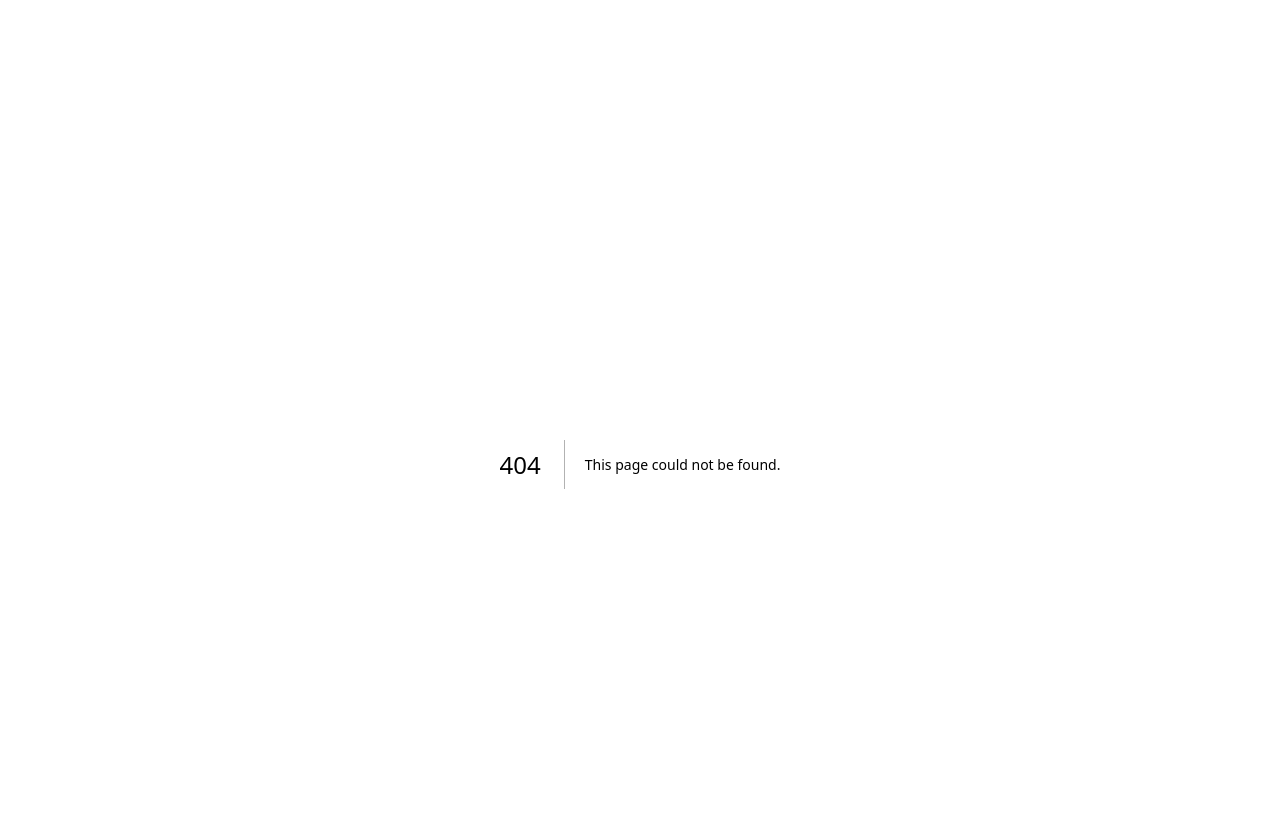
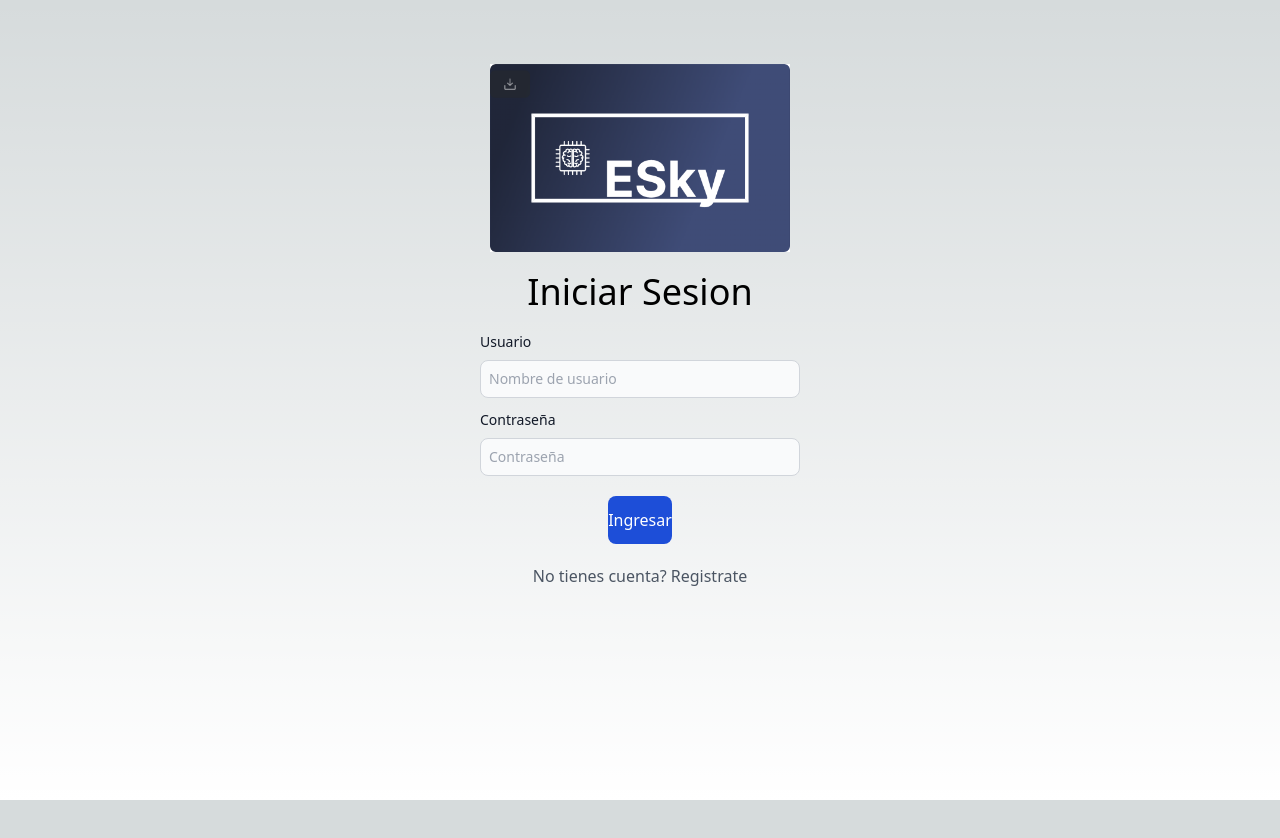
Before and after one commit to AlbaErik/Alba-Zanconi-proyecto-nextjs, a Next.js app in the folder nextjs-dashboard/: page /login in a window 1280 px wide. Before the commit this address had no page. Shown: the top 838 px of the page. After the commit the page ends 800 px from the top, so only its background shows below. Built offline with nearby package versions, Linux system fonts and the light colour scheme.

Commit message:
User login page

```diff
--- a/nextjs-dashboard/src/app/components/admin_login_button.tsx
+++ b/nextjs-dashboard/src/app/components/admin_login_button.tsx
@@ -1,8 +1,9 @@
 import React from 'react';
+import Link from 'next/link';
 
 const AdminLoginButton: React.FC = () => {
   return (
-    <button className="text-gray-600 hover:text-black hover:underline">Ingresar</button>
+    <Link href="/login" className="text-gray-600 hover:text-black hover:underline">Ingresar</Link>
   );
 }
 
--- a/nextjs-dashboard/src/app/components/user_registered_login_button.tsx
+++ b/nextjs-dashboard/src/app/components/user_registered_login_button.tsx
@@ -1,8 +1,9 @@
 import React from 'react';
+import Link from 'next/link';
 
 const UserRegisteredLoginButton: React.FC = () => {
   return (
-    <button className="text-gray-600 hover:text-black hover:underline">Ingresar</button>
+    <Link href="/login" className="text-gray-600 hover:text-black hover:underline">Ingresar</Link>
   );
 }
 
--- /dev/null
+++ b/nextjs-dashboard/src/app/login/components/login_button.tsx
@@ -0,0 +1,9 @@
+import React from 'react';
+
+const LoginButton: React.FC = () => {
+  return (
+    <button className="inline-block align-middle w-1/5 mt-5 text-center text-white hover:bg-blue-900 bg-blue-700 rounded-lg h-12">Ingresar</button>
+  );
+}
+
+export default LoginButton;
--- /dev/null
+++ b/nextjs-dashboard/src/app/login/components/register_button.tsx
@@ -0,0 +1,9 @@
+import React from 'react';
+
+const RegisterButton: React.FC = () => {
+  return (
+    <button className="text-gray-600 hover:text-black hover:underline">No tienes cuenta? Registrate</button>
+  );
+}
+
+export default RegisterButton;
--- /dev/null
+++ b/nextjs-dashboard/src/app/login/page.tsx
@@ -0,0 +1,50 @@
+import Image from "next/image";
+import LoginButton from "./components/login_button";
+import RegisterButton from "./components/register_button";
+
+export default function Home() {
+  return (
+    <main className="">
+      <div className="flex justify-center">
+        <Image
+                className="relative dark:drop-shadow-[0_0_0.3rem_#ffffff70] dark:invert"
+                src="/logo.png"
+                alt="Logo"
+                width={300}
+                height={50}
+                priority
+          />
+      </div>
+
+
+      <div className="flex justify-center pt-5">
+        <label className="text-4xl">
+          Iniciar Sesion
+        </label>
+      </div>
+      <div className="flex justify-center w-full">
+        <div className="grid-cols-1 pt-5 w-1/4">
+          <div className="">
+            <label  className="block mb-2 text-sm font-medium text-gray-900 dark:text-white">Usuario</label>
+            <input type="text" id="first_name" className="bg-gray-50 border border-gray-300 text-gray-900 text-sm rounded-lg focus:ring-blue-500 focus:border-blue-500 block w-full p-2 dark:bg-gray-700 dark:border-gray-600 dark:placeholder-gray-400 dark:text-white dark:focus:ring-blue-500 dark:focus:border-blue-500" placeholder="Nombre de usuario" required />
+          </div>
+          <div className="">
+            <label  className="block mb-2 text-sm font-medium text-gray-900 dark:text-white pt-3">Contraseña</label>
+            <input type="text" id="first_name" className="bg-gray-50 border border-gray-300 text-gray-900 text-sm rounded-lg focus:ring-blue-500 focus:border-blue-500 block w-full p-2 dark:bg-gray-700 dark:border-gray-600 dark:placeholder-gray-400 dark:text-white dark:focus:ring-blue-500 dark:focus:border-blue-500" placeholder="Contraseña" required />
+          </div>
+          <div className="flex justify-center">
+            <LoginButton/>
+          </div>
+          <div className="flex justify-center pt-5">
+            <RegisterButton/>
+          </div>
+
+        </div>
+
+
+      </div>
+
+
+    </main>
+  );
+}
```
